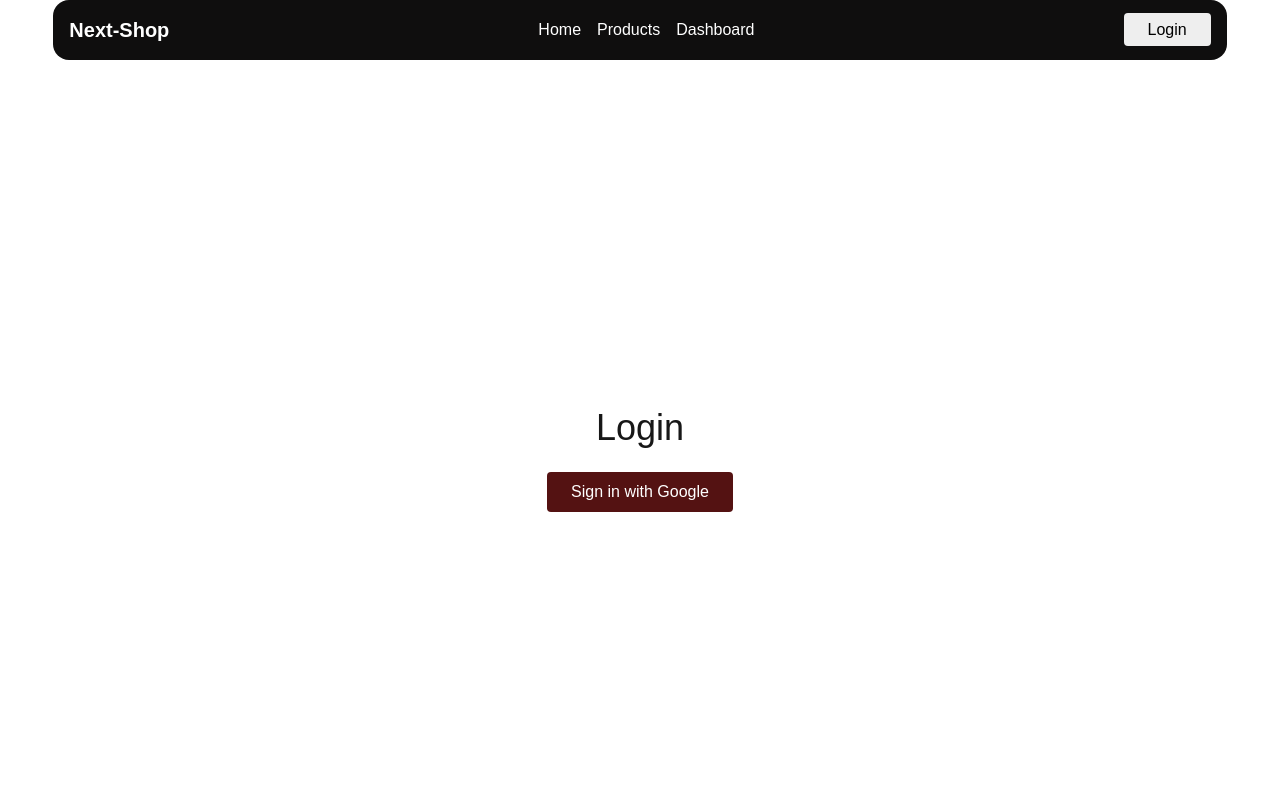
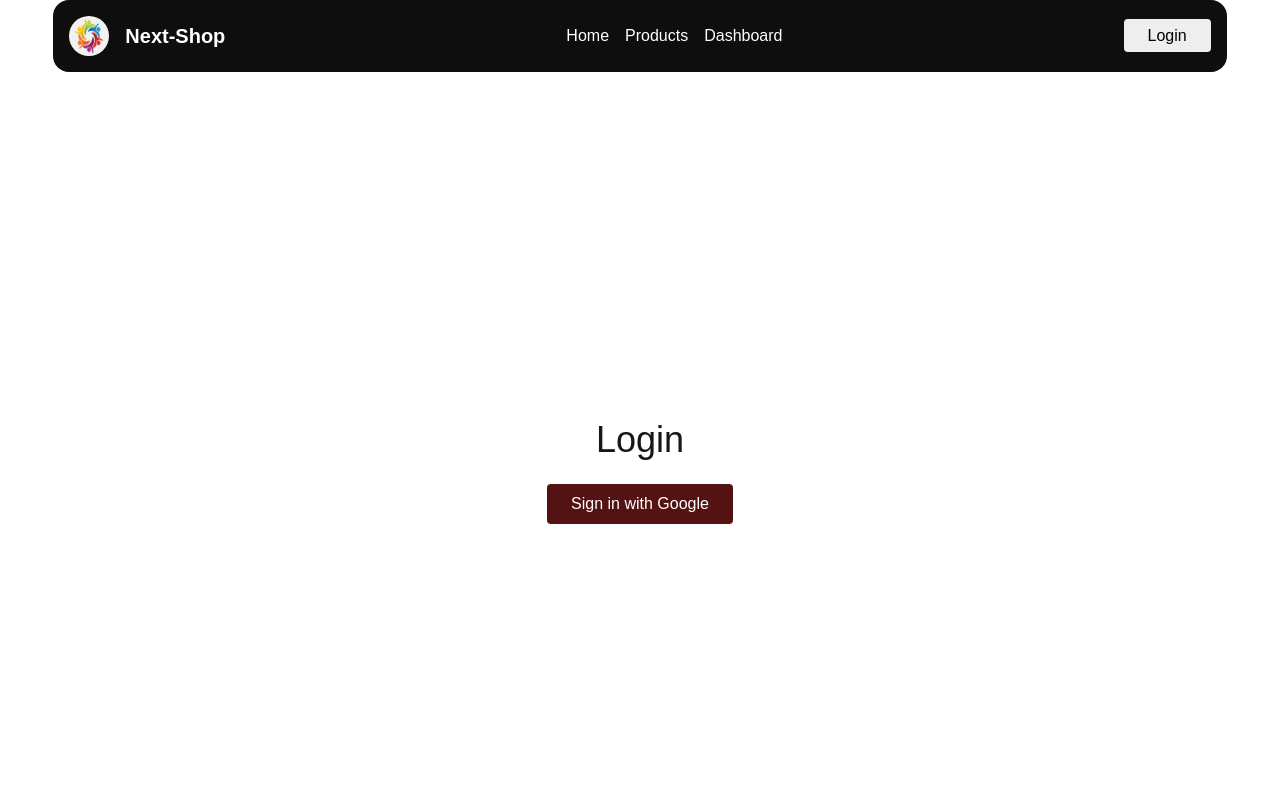
Before and after one commit to ChakmaShantunu/next-shop, a Next.js app: page /login in a window 1280 px wide. Shown: the top 800 px of the page. Built offline with nearby package versions, Linux system fonts and the light colour scheme; no server answers.

Commit message:
products des changed

```diff
--- a/next.config.mjs
+++ b/next.config.mjs
@@ -2,9 +2,8 @@
 const nextConfig = {
   reactStrictMode: true,
   images: {
-    domains: ["i.ibb.co"],
+    domains: ["i.ibb.co"], // jekhane image host kora ache
   },
-  output: "export",
 };
 
 export default nextConfig;
--- a/src/app/api/auth/[...nextauth]/route.js
+++ b/src/app/api/auth/[...nextauth]/route.js
@@ -16,6 +16,7 @@ export const authOptions = {
       return baseUrl + "/products";
     },
   },
+  secret: process.env.NEXTAUTH_SECRET,
 };
 
 const handler = NextAuth(authOptions);
--- a/src/app/components/NavBar.jsx
+++ b/src/app/components/NavBar.jsx
@@ -10,7 +10,8 @@ export default function NavBar() {
     return (
         <div className='max-w-11/12 mx-auto'>
             <nav className="bg-[#0F0E0E] text-white p-4 flex items-center justify-between rounded-2xl">
-                <div className="text-xl font-bold">
+                <div className="text-xl font-bold flex items-center gap-4">
+                    <Link href="/"><img src="/Images/logo.png" className='w-10 h-10 rounded-full' alt="" /></Link>
                     <Link href="/">Next-Shop</Link>
                 </div>
 
--- a/src/app/page.js
+++ b/src/app/page.js
@@ -58,7 +58,7 @@ export default function Home() {
                 <span className="badge badge-secondary">NEW</span>
               </h2>
               <p className="flex-1 mt-2">{product.description}</p>
-              <p className="font-bold text-lg mt-2">${product.price}</p>
+              <p className="font-bold text-lg mt-2">{product.price}</p>
 
               <div className="card-actions flex-wrap gap-1 mt-2">
                 {Array.isArray(product.tags) &&
```
Also changed, not shown: public/Images/logo.png (added), 1 other file (tests, documents, lock files or other folders).
